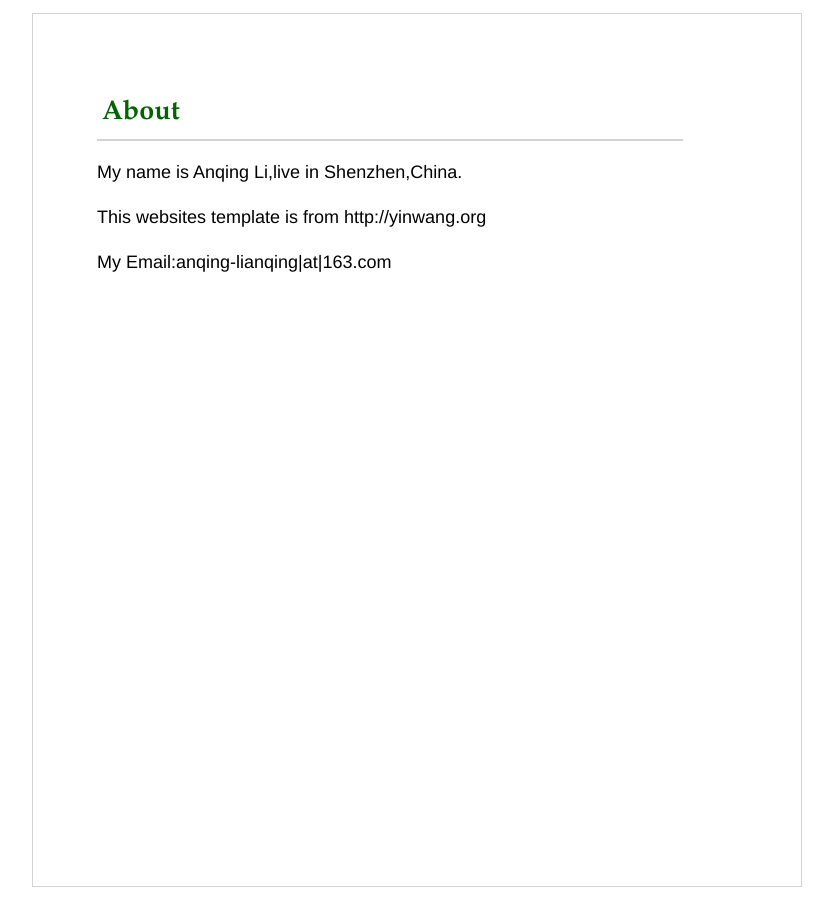
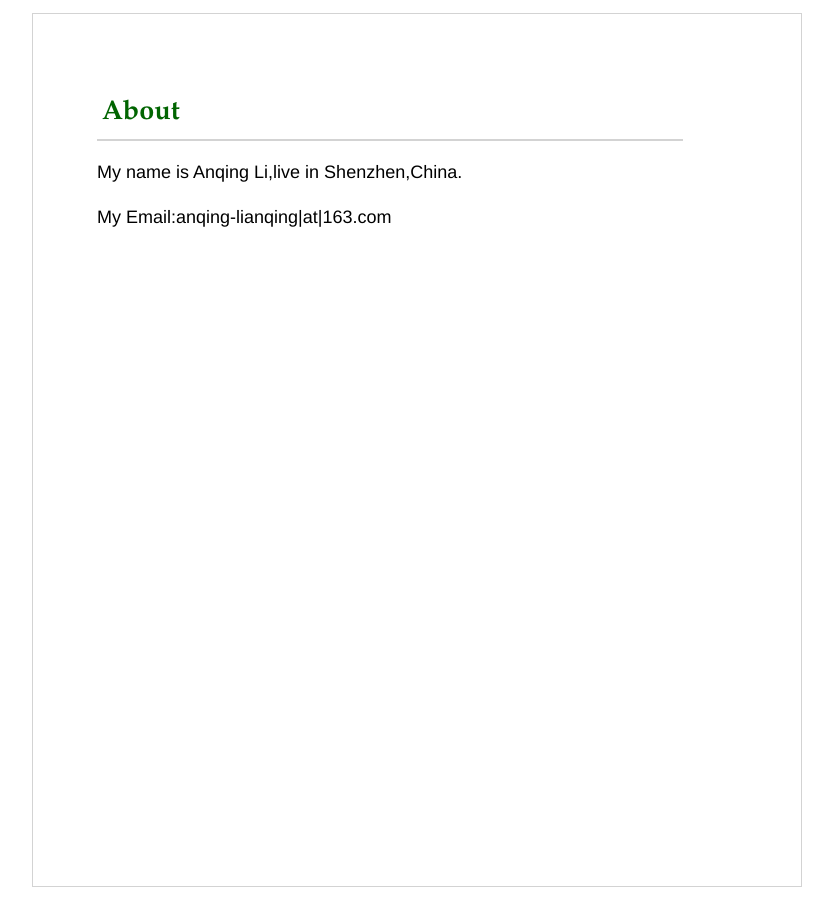
Before and after one commit to will2017/blog, a Jekyll site: the page built from about.html, in a window 1280 px wide. Shown: the whole page, without its empty margins (224-1057 px from the left). Built offline with Jekyll 4.4.1, drawn with Linux system fonts in a browser that asks for light colours; Markdown is read by kramdown in place of the engine named in the settings.

Commit message:
Update about.html

```diff
--- a/about.html
+++ b/about.html
@@ -7,5 +7,4 @@ page_name: about
 
 
 <p>My name is Anqing Li,live in Shenzhen,China.</p>
-<p>This websites template is from http://yinwang.org</p>
 <p>My Email:anqing-lianqing|at|163.com</p>
```
